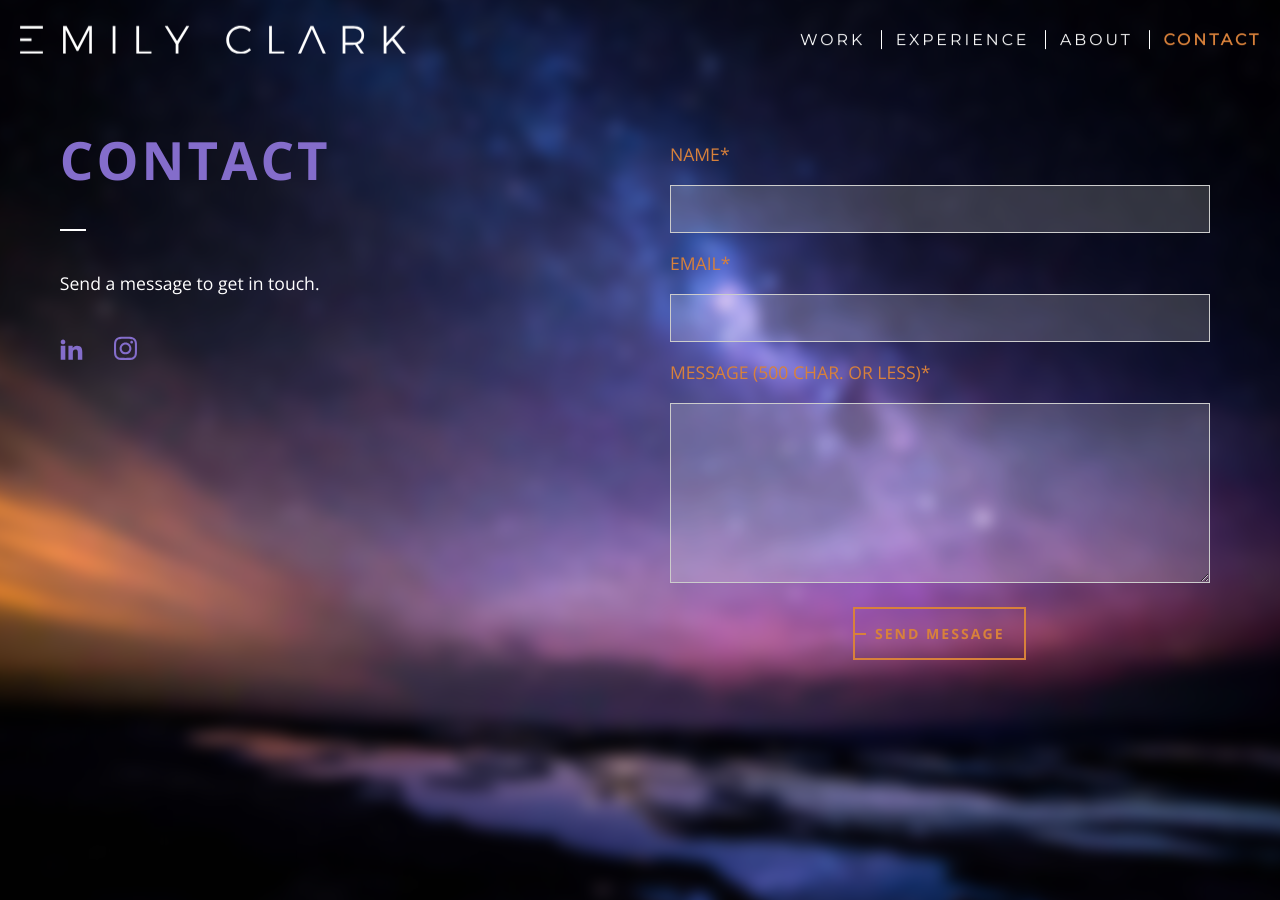
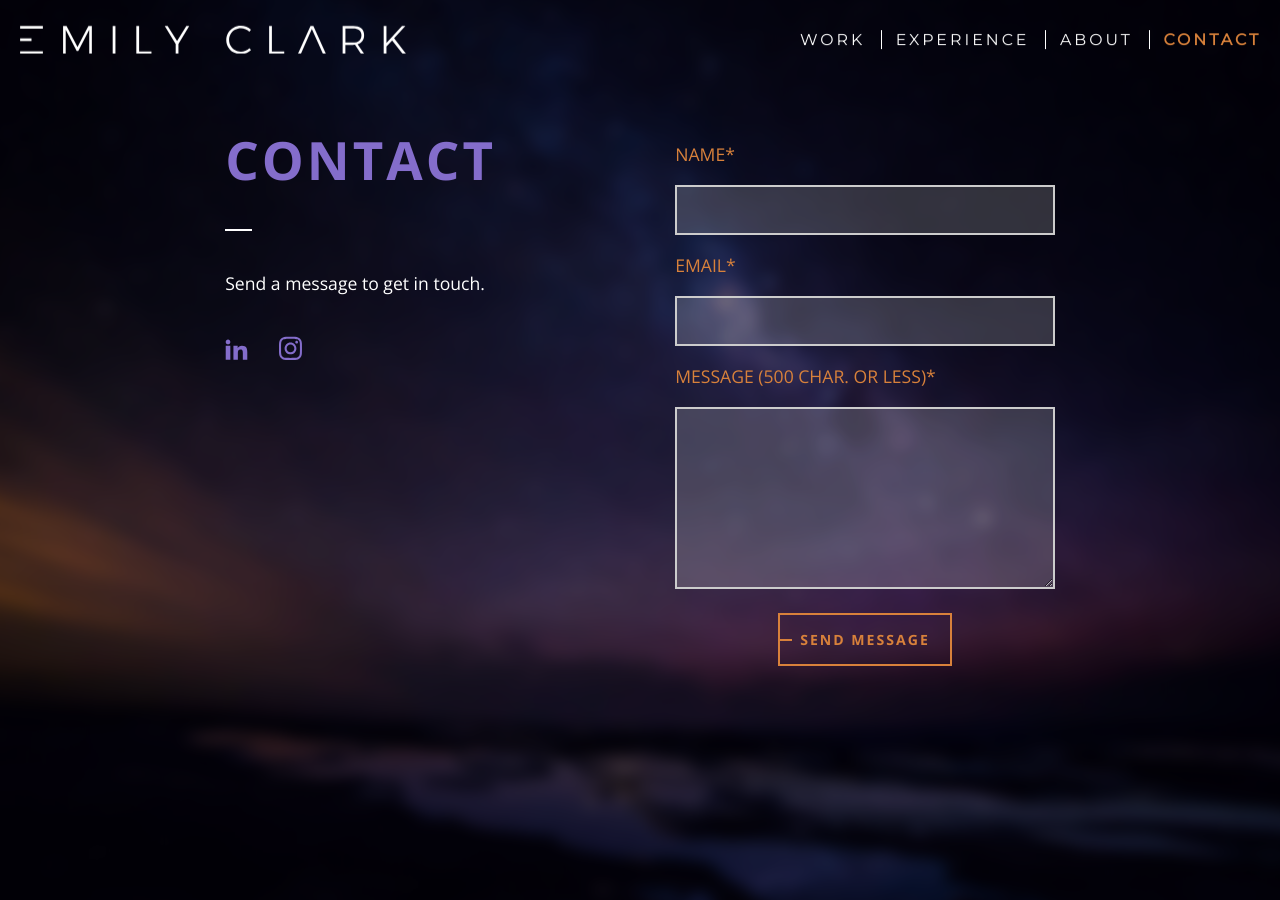
Before and after one commit to EmilyBlaineClark/emilyblaineclark.github.io, a Jekyll site: the page built from contact.html, in a window 1280 px wide. Built offline with Jekyll 4.4.1, drawn with Linux system fonts in a browser that asks for light colours; nearby versions of some CDN libraries.

Commit message:
revisions

```diff
--- a/_sass/_page.scss
+++ b/_sass/_page.scss
@@ -16,6 +16,20 @@
     transform: scale(1.1);
     transform-origin: center;
     transition: 2s transform;
+  }
+}
+
+.contact-bg-images{
+  &:after{
+    content: "";
+    position: fixed;
+    top: 0;
+    bottom: 0;
+    left: 0;
+    right: 0;
+    background: $black;
+    opacity: 0.64;
+    pointer-events: none;
   }
 }
 
@@ -504,6 +518,11 @@
   }
 }
 
+.contact-content{
+  max-width: 900px;
+  margin: 0 auto;
+}
+
 .contact-form{
   text-align: center;
 
@@ -520,6 +539,7 @@
     margin-bottom: 1em;
     padding: 1.3em 1em;
     background: rgba($white, 0.18);
+    border-width: 2px;
     border-radius: 0;
     color: $white;
     font-weight: 100;
@@ -545,9 +565,23 @@
   }
 }
 
+.contact-form{
+  @media($bp-mobile){
+    input:focus,
+    textarea:focus{
+      background: $white;
+      color: $black;
+    }
+  }
+}
+
 .social-links a{
   margin-right: 1.5em;
   display: inline-block;
+
+  &:last-of-type{
+    margin-right: 0;
+  }
 }
 
 .page-content ~ .page-content{
@@ -895,3 +929,19 @@
     display: inline;
   }
 }
+
+.page__signin-html{
+  .homepage-bg-images{
+    &:after{
+      content: "";
+      position: fixed;
+      top: 0;
+      bottom: 0;
+      left: 0;
+      right: 0;
+      background: $black;
+      opacity: 0.64;
+      pointer-events: none;
+    }
+  }
+}
--- a/_sass/_vars.scss
+++ b/_sass/_vars.scss
@@ -13,5 +13,6 @@ $orange: rgba(216, 129, 59, 1);
 $tablet: 700px;
 $desktop: 960px;
 
+$bp-mobile: "max-width: " $tablet;
 $bp-tablet: "min-width: " $tablet;
 $bp-desktop: "min-width: " $desktop;
```
Also changed, not shown: signin.html (+5 -3 lines).
